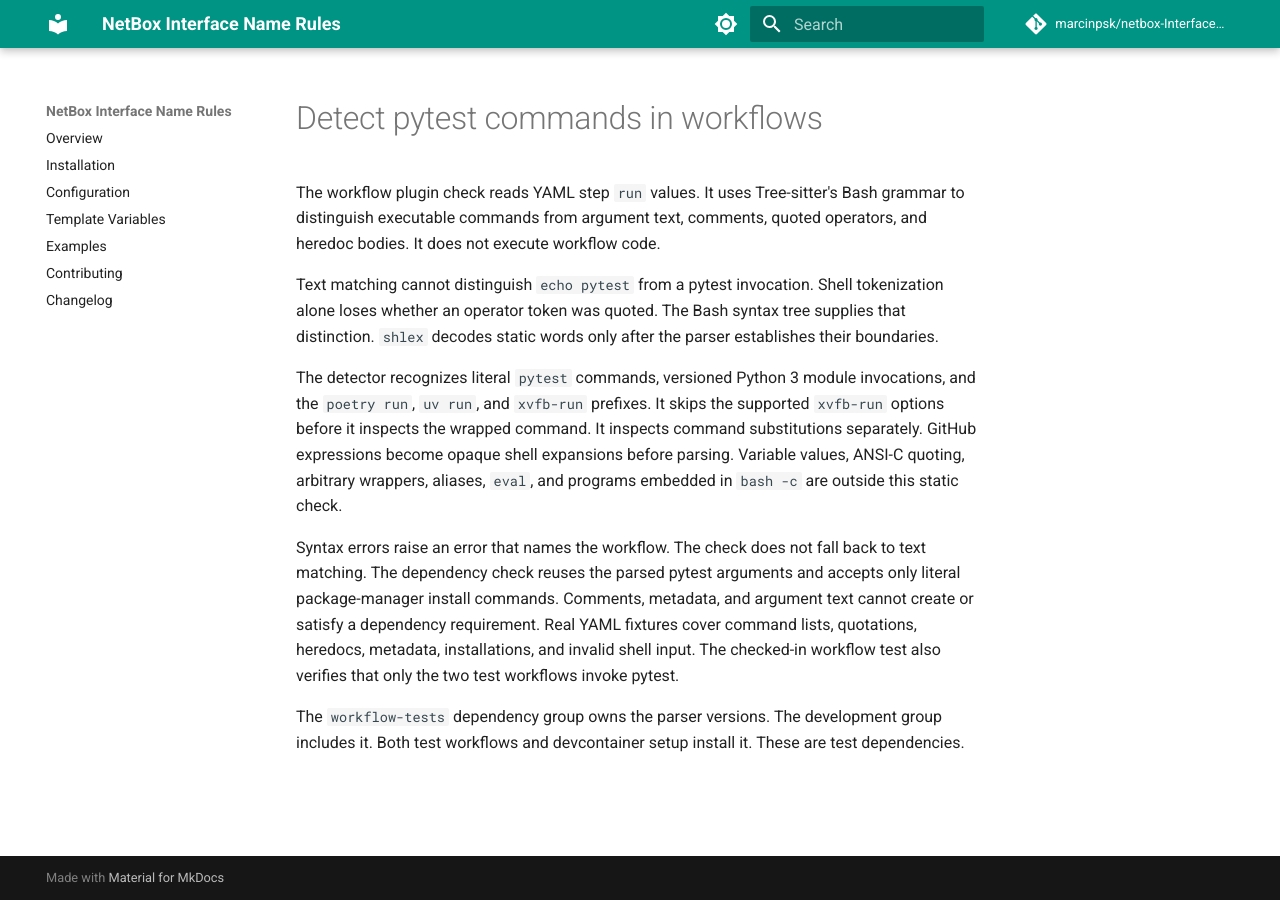
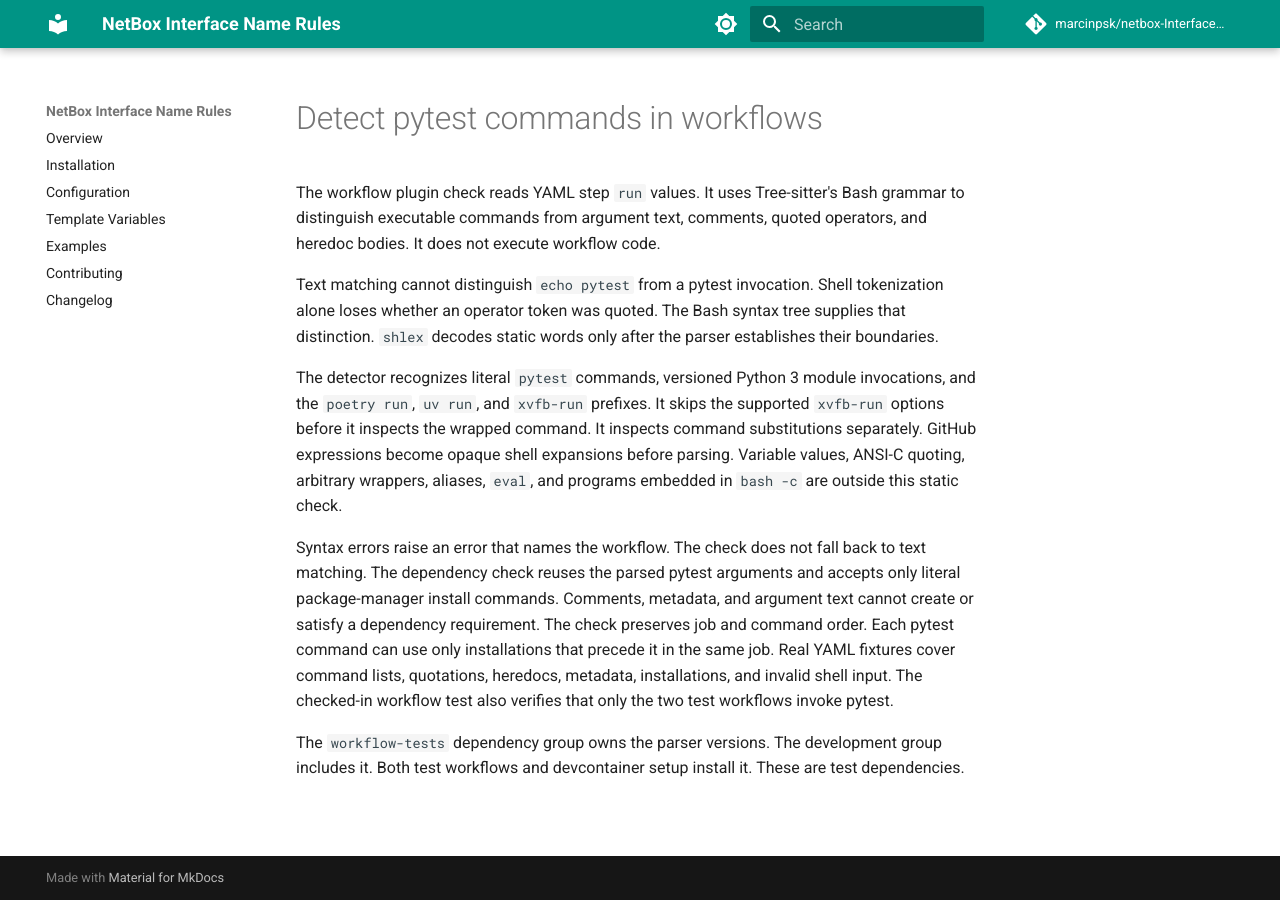
Before and after one commit to marcinpsk/netbox-InterfaceNameRules-plugin, an MkDocs documentation site: the page built from docs/design/workflow-command-detection.md, in a window 1280 px wide. Built offline with MkDocs 1.6.1 and Material for MkDocs 9.7.7, drawn with Linux system fonts in a browser that asks for light colours; comment, search, counter and statistics services are not loaded.

Commit message:
fix(tests): scope workflow installs by job

```diff
--- a/docs/design/workflow-command-detection.md
+++ b/docs/design/workflow-command-detection.md
@@ -20,10 +20,12 @@ static check.
 Syntax errors raise an error that names the workflow. The check does not fall
 back to text matching. The dependency check reuses the parsed pytest arguments
 and accepts only literal package-manager install commands. Comments, metadata,
-and argument text cannot create or satisfy a dependency requirement. Real YAML
-fixtures cover command lists, quotations, heredocs, metadata, installations,
-and invalid shell input. The checked-in workflow test also verifies that only
-the two test workflows invoke pytest.
+and argument text cannot create or satisfy a dependency requirement. The check
+preserves job and command order. Each pytest command can use only installations
+that precede it in the same job. Real YAML fixtures cover command lists,
+quotations, heredocs, metadata, installations, and invalid shell input. The
+checked-in workflow test also verifies that only the two test workflows invoke
+pytest.
 
 The `workflow-tests` dependency group owns the parser versions. The development
 group includes it. Both test workflows and devcontainer setup install it.
```
Also changed, not shown: 1 other file.
